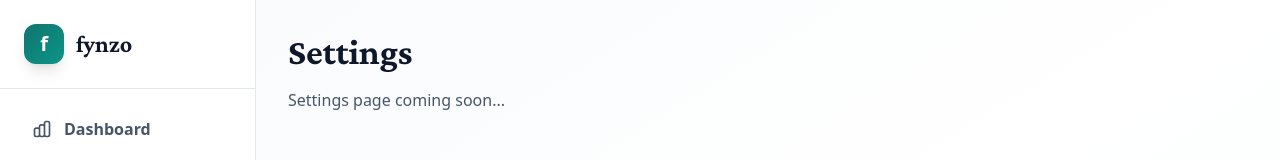
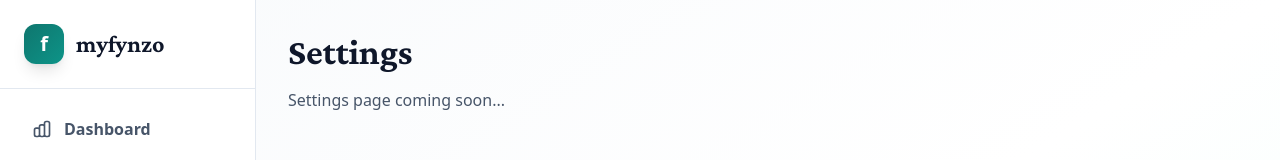
Before and after one commit to prstmalepati/fynzo, a React (Vite) app: page /settings in a window 1280 px wide. Shown: the top 160 px of the page. Built offline with nearby package versions, Linux system fonts and the light colour scheme; no server answers; sample sign-in values are in the browser's storage.

Commit message:
Add files via upload

```diff
--- a/src/components/SidebarLayout.tsx
+++ b/src/components/SidebarLayout.tsx
@@ -75,7 +75,7 @@ export default function SidebarLayout({ children }: SidebarLayoutProps) {
             </div>
             {sidebarOpen && (
               <span className="text-2xl font-bold text-secondary" style={{ fontFamily: "'Crimson Pro', serif" }}>
-                fynzo
+                myfynzo
               </span>
             )}
           </Link>
```
